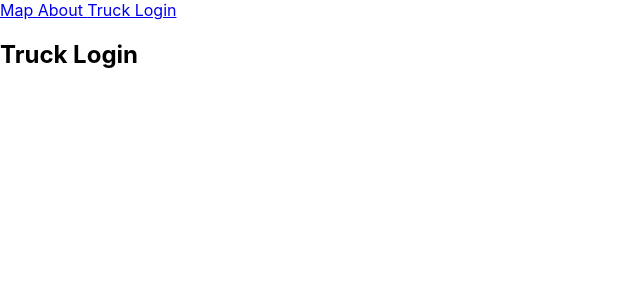
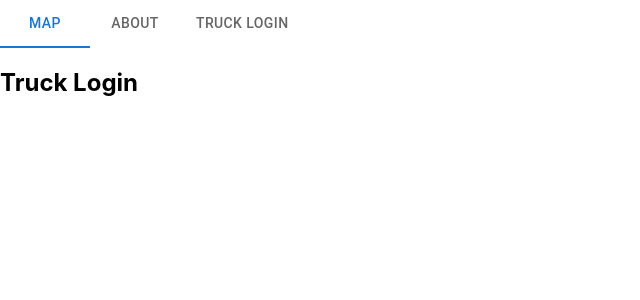
Before and after one commit to TomSchumacherCode/foodtruck-app, a React (Create React App) app: page /login in a window 1280 px wide. Shown: the top 300 px of the page, without its empty margins (0-640 px from the left). Built offline with nearby package versions, Linux system fonts and the light colour scheme.

Commit message:
Adds navbar css via MUI

```diff
--- a/src/components/Menu.jsx
+++ b/src/components/Menu.jsx
@@ -1,16 +1,24 @@
-import React from "react";
-import { NavLink } from "react-router-dom";
+import * as React from 'react';
+import Box from '@mui/material/Box';
+import Tabs from '@mui/material/Tabs';
+import Tab from '@mui/material/Tab';
+import { NavLink } from 'react-router-dom';
 
 
-function Menu() {
+export default function NavTabs() {
+  const [value, setValue] = React.useState(0);
 
-    return(
-        <nav className="menu flex">
-            <NavLink to="mapdisplay"> Map </NavLink>
-            <NavLink to="about"> About </NavLink>
-            <NavLink to="login"> Truck Login </NavLink>
-        </nav>
-    )
+  const handleChange = (event, newValue) => {
+    setValue(newValue);
+  };
+
+  return (
+    <Box sx={{ width: '100%' }}>
+      <Tabs value={value} onChange={handleChange} aria-label="nav tabs example">
+        <Tab component={NavLink} label="Map" to="mapdisplay" />
+        <Tab component={NavLink} label="About" to="about" />
+        <Tab component={NavLink} label="Truck Login" to="login" />
+      </Tabs>
+    </Box>
+  );
 }
-
-export default Menu;
```
Also changed, not shown: src/App.css (+11 -31 lines).
